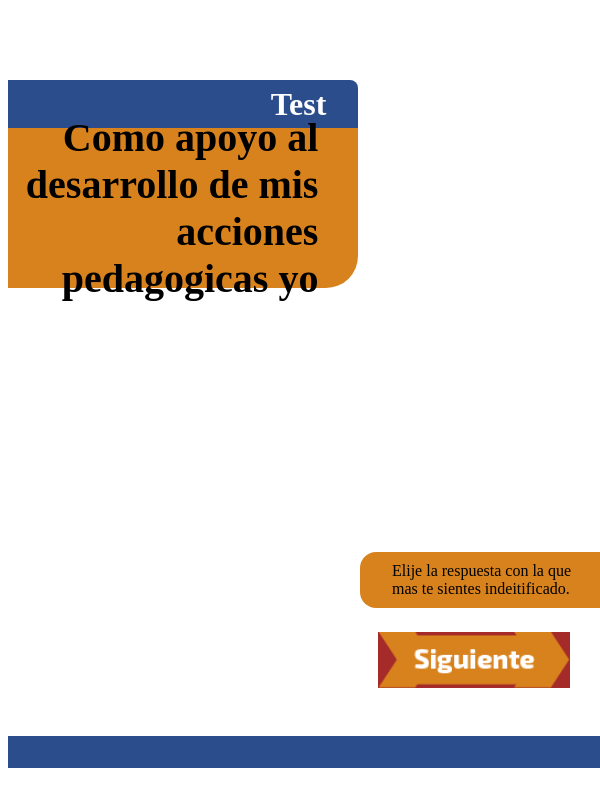
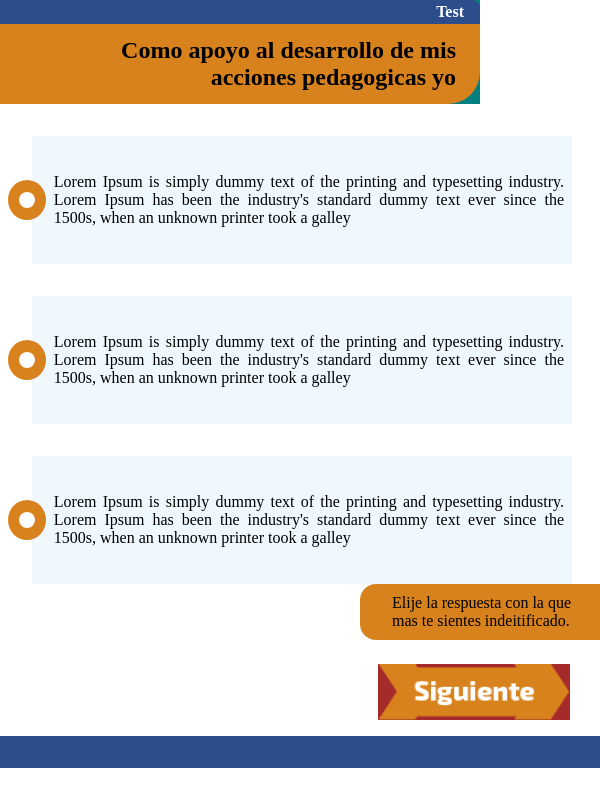
Before and after one commit to MavcDev/Comtic-PCM, an Angular app: page / in a window 600 px wide. Built offline with nearby package versions, Linux system fonts and the light colour scheme.

Commit message:
Responsive base

```diff
--- a/src/app/component/answer/answer.component.css
+++ b/src/app/component/answer/answer.component.css
@@ -35,3 +35,19 @@
     cursor: pointer;
     color: var(--text-dark);
 }
+
+@media (min-width: 0px) and (max-width: 600px) {
+    :host{
+        height: 7em;
+    }
+
+    .text{
+        font-size: 1em;
+    }
+}
+
+@media (min-width: 600px) and (max-width: 900px) {
+    :host{
+        height: 8em;
+    }
+}
--- a/src/app/component/btnfinish/btnfinish.component.css
+++ b/src/app/component/btnfinish/btnfinish.component.css
@@ -8,5 +8,25 @@
     cursor: pointer;
     background-repeat: no-repeat;
     background-size: 100% 100%;
-    background-image: url('/assets/play/btn-next.png');
+    background-image: url('src/assets/play/btn-next.png');
 }
+
+@media (min-width: 0px) and (max-width: 600px) {
+    .container{
+        bottom: 5em;
+    }
+}
+
+@media (min-width: 600px) and (max-width: 900px) {
+    .container{
+        bottom: 5em;
+    }
+}
+
+@media (max-width: 900px) and (max-height: 785px){
+    .container{
+        position: relative;
+        margin-left: auto;
+        margin-top: -4em;
+    }
+}
--- a/src/app/component/label-next/label-next.component.css
+++ b/src/app/component/label-next/label-next.component.css
@@ -18,3 +18,23 @@ span{
     padding-right: 1em;
     color: var(--text-dark);
 }
+
+@media (min-width: 0px) and (max-width: 600px) {
+    .container{
+        bottom: 10em;
+    }
+}
+
+@media (min-width: 600px) and (max-width: 900px) {
+    .container{
+        bottom: 10em;
+    }
+}
+
+@media (max-width: 900px) and (max-height: 785px){
+    .container{
+        position: relative;
+        margin-top: 11em;
+        margin-left: auto;
+    }
+}
--- a/src/app/component/line-question/line-question.component.css
+++ b/src/app/component/line-question/line-question.component.css
@@ -28,3 +28,11 @@
     border-radius: 50%;
     background-color: white;
 }
+
+@media (max-width: 900px) and (max-height: 785px){
+    .container{
+        position: relative;
+        bottom: 0;
+        margin-top: -3em;
+    }
+}
--- a/src/app/component/question-form/question-form.component.css
+++ b/src/app/component/question-form/question-form.component.css
@@ -1,12 +1,30 @@
 .container{
     margin-top: 5em;
-}
-
-question{
-
 }
 
 answer{
     margin: auto;
     margin-top: 2em;
 }
+
+@media (min-width: 0px) and (max-width: 600px) {
+    .container{
+        margin-top: 0em;
+    }
+
+    answer{
+        width: 90%;
+        margin-left: 2em;
+    }
+}
+
+@media (min-width: 600px) and (max-width: 900px) {
+    .container{
+        margin-top: 0em;
+    }
+
+    answer{
+        width: 90%;
+        margin-left: 2em;
+    }
+}
--- a/src/app/component/question-form/question-form.component.html
+++ b/src/app/component/question-form/question-form.component.html
@@ -1,10 +1,11 @@
 <div class="container">
     <question [color]="listColorMain[indexColor].colorMain"></question>
-    <answer *ngFor="let answer of question?.answer; let i = index"  (click)="clickAnswer(i)" [color]="listColorMain[indexColor]"></answer>
-    <!-- <answer (click)="clickAnswer(1)" [color]="listColorMain[indexColor]"></answer>
+    <!-- <answer *ngFor="let answer of question?.answer; let i = index"  (click)="clickAnswer(i)" [color]="listColorMain[indexColor]"></answer> -->
+    <answer (click)="clickAnswer(1)" [color]="listColorMain[indexColor]"></answer>
     <answer [color]="listColorMain[indexColor]"></answer>
-    <answer [color]="listColorMain[indexColor]"></answer> -->
+    <answer [color]="listColorMain[indexColor]"></answer>
+
+    <label-next [color]="listColorMain[indexColor].colorMain"></label-next>
+    <btnfinish></btnfinish>
+    <line-question [listColors]= "listColorLine" [postLine]="indexQuestion + 1" ></line-question>
 </div>
-<line-question [listColors]= "listColorLine" [postLine]="indexQuestion + 1" ></line-question>
-<label-next [color]="listColorMain[indexColor].colorMain"></label-next>
-<btnfinish></btnfinish>
--- a/src/app/component/question/question.component.css
+++ b/src/app/component/question/question.component.css
@@ -36,17 +36,67 @@
     margin-right: 1em;
     text-align: right;
 }
-/*
-@media (max-width: 900px) {
+
+/** Movil */
+@media (min-width: 0px) and (max-width: 600px) and  (min-height: 785px) {
     .container{
+        width: 80%;
+        background-color: teal;
+    }
 
-        background-color: burlywood;
+    .bar-top{
+        height: 1.5em;
+    }
+
+    .bar-bottom{
+        height: 5em;
+    }
+
+    .text-bar-top{
+        font-size: 1em;
+    }
+
+    .text-bar-bottom{
+        font-size: 1.5em;
     }
 }
 
-@media (max-width: 1024px) and (max-height: 768px){
+/* tables */
+@media (min-width: 600px) and (max-width: 900px) and (min-height: 850px) {
+    .container{
+        width: 85%;
+        background-color: burlywood;
+    }
+
+    .bar-top{
+        display: flex;
+        height: 3em;
+    }
+
+    .bar-bottom{
+        height: 6em;
+    }
+
+    .text-bar-top {
+        font-size: 2em;
+    }
+
+    .text-bar-bottom{
+        width: 90%;
+        font-size: 2em;
+    }
+}
+
+/* @media (min-width: 900px) and (max-height: 768px){
     .container{
         width: 80%;
+        background-color: darkmagenta;
+    }
+} */
+
+@media (max-width: 900px) and (max-height: 785px){
+    .container{
+        width: 90%;
         background-color: red;
     }
 
@@ -67,7 +117,13 @@
     }
 }
 
-@media (min-width: 1024px) and (min-height: 768px){
+@media (min-width: 900px) and (max-width: 900px) and (min-height: 600px){
+    .container{
+        background-color: darkmagenta;
+    }
+}
+
+/*@media (min-width: 900px) and (min-height: 768px){
     .container{
         background-color: yellow;
     }
--- a/src/styles.css
+++ b/src/styles.css
@@ -1 +1,5 @@
 /* You can add global styles to this file, and also import other style files */
+body{
+    /* font-family:monospace; */
+    margin: 0px !important;
+}
```
